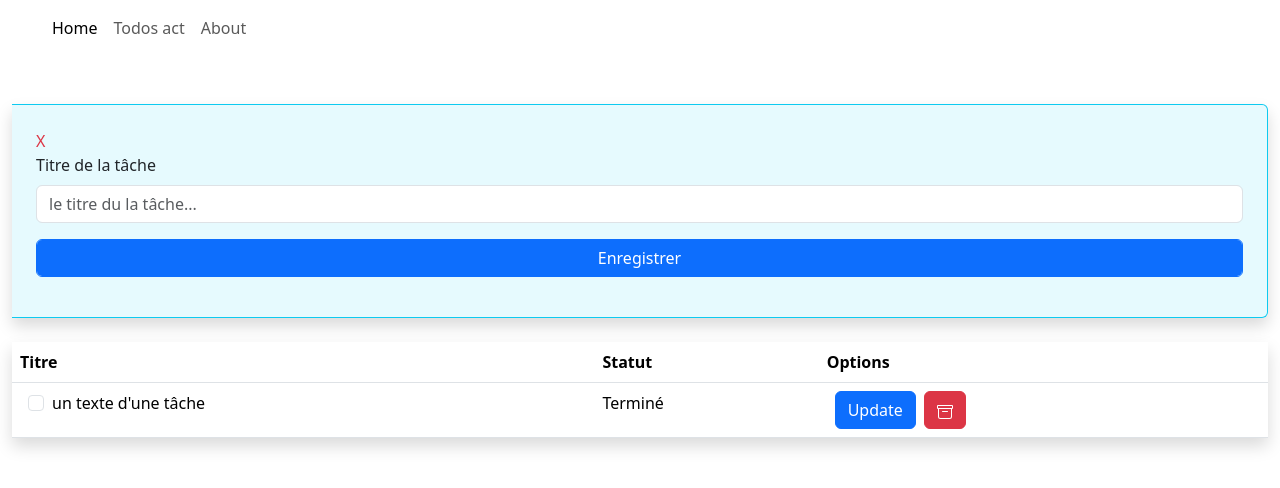
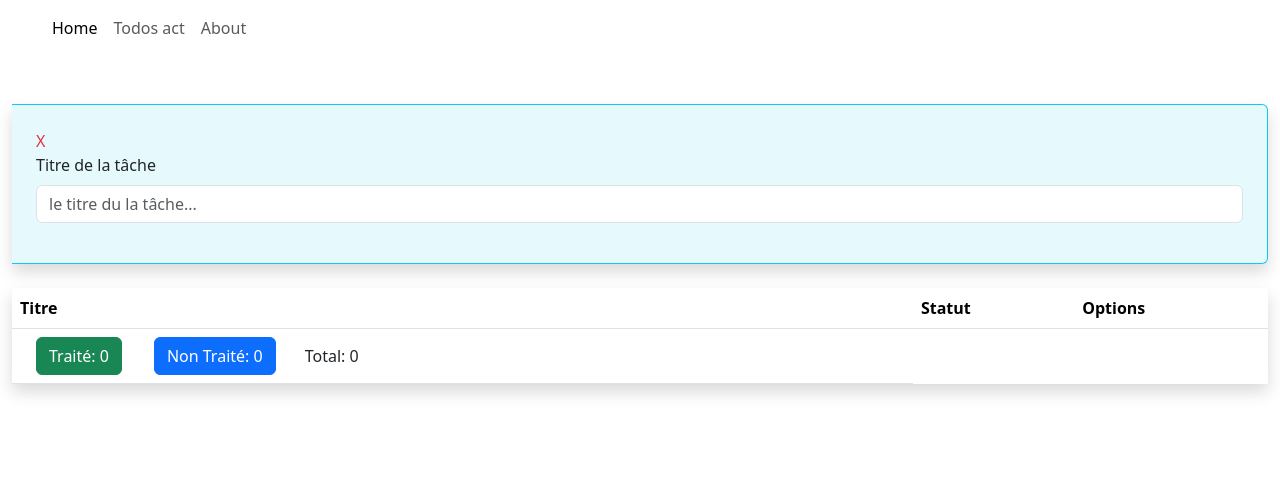
Before and after one commit to bamosguinley/todoApp-angular, an Angular app: page / in a window 1280 px wide. Shown: the top 488 px of the page. Built offline with nearby package versions, Linux system fonts and the light colour scheme.

Commit message:
add filter todos

```diff
--- a/src/app/interfaces/crud.ts
+++ b/src/app/interfaces/crud.ts
@@ -3,6 +3,6 @@ import { Todo } from "./todo";
 export interface Crud {
   onCreate(todoText: string): void;
   getTodos(): Todo[];
-  updateTodo(todo: Todo): Todo;
+  updateTodo(todo: Todo): void;
   deleteTodo(todoId: number): void;
 }
--- a/src/app/interfaces/todo.ts
+++ b/src/app/interfaces/todo.ts
@@ -1,5 +1,6 @@
 export interface Todo {
     id: number,
     text: string,
-    isDone:boolean
+    isDone: boolean,
+    isEditable:boolean
 }
--- a/src/app/services/todo-crud.service.ts
+++ b/src/app/services/todo-crud.service.ts
@@ -3,26 +3,37 @@ import { Crud } from '../interfaces/crud';
 import { Todo } from '../interfaces/todo';
 
 @Injectable({
-  providedIn: 'root'
+  providedIn: 'root',
 })
 export class TodoCrudService implements Crud {
   id: number = 0;
-  todos: Todo[] = [
-   {id:1,text:"un texte d'une tâche",isDone:false}
- ]
-  constructor() { }
-  onCreate(todoText:string): void {
-    if (this.todos.length>0) {
-      this.todos.push({ id: this.id++, text: todoText, isDone: false });
+  nombre: number = 0;
+  doneNomber: number = 0;
+  unDoneNumber: number = 0;
+  todos: Todo[] = [];
+  constructor() {}
+  onCreate(todoText: string): void {
+    if (todoText.trim() !== '') {
+      this.todos.push({
+        id: this.id++,
+        text: todoText,
+        isDone: false,
+        isEditable: false,
+
+      });
     }
+    this.nombre = this.todos.length;
   }
   getTodos(): Todo[] {
     return this.todos;
   }
-  updateTodo(todo: Todo): Todo {
-    return todo;
+  updateTodo(todo: Todo): void {
+    todo.isEditable = !todo.isEditable;
   }
   deleteTodo(todoId: number): void {
-
+    this.todos = this.todos.filter((t: Todo) => {
+      return t.id !== todoId;
+    });
+    // this.todos.splice(todoId, 1);
   }
 }
--- a/src/app/todo-form/todo-form.component.html
+++ b/src/app/todo-form/todo-form.component.html
@@ -15,6 +15,7 @@
       <input
         type="submit"
         class="form-control btn btn-primary mb-3"
+        *ngIf="todoText.status=='VALID'"
         value="Enregistrer"
       />
     </div>
--- a/src/app/todo-form/todo-form.component.ts
+++ b/src/app/todo-form/todo-form.component.ts
@@ -15,7 +15,7 @@ export class TodoFormComponent {
 
   onCreate() {
     this.crudService.onCreate(this.todoText.value || "");
-    console.log(this.todoText.value);
-
+    // console.log(this.todoText.value);
+    this.todoText.setValue('');
   }
 }
--- a/src/app/todo-list/todo-list.component.css
+++ b/src/app/todo-list/todo-list.component.css
@@ -0,0 +1,4 @@
+.done{
+    text-decoration: line-through;
+    color: red;
+}
--- a/src/app/todo-list/todo-list.component.html
+++ b/src/app/todo-list/todo-list.component.html
@@ -9,12 +9,32 @@
   <tbody>
     <tr *ngFor="let todo of todos">
       <td>
-        <input class="form-check-input mx-2"  type="checkbox" /><span>{{todo.text}}</span>
+        <input
+          class="form-check-input mx-2"
+          [(ngModel)]="todo.isDone"
+          type="checkbox"
+        /><span
+          *ngIf="!todo.isEditable"
+          [ngClass]="todo.isDone ? 'done' : ''"
+          >{{ todo.text }}</span
+        >
+        <input
+          type="text"
+          class=""
+          [(ngModel)]="todo.text"
+          *ngIf="todo.isEditable"
+          (keydown.enter)="updateTodo(todo)"
+        />
       </td>
-      <td>Terminé</td>
+      <td>{{ todo.isDone ? "Términé" : "En cours" }}</td>
       <td>
-        <button  class="btn btn-primary mx-2">Update</button
-        ><button class="btn btn-danger">
+        <button
+          class="btn btn-primary mx-2"
+          *ngIf="!todo.isDone || todo.isEditable"
+          (click)="updateTodo(todo)"
+        >
+          Update</button
+        ><button class="btn btn-danger" (click)="deleteTodo(todo)">
           <svg
             xmlns="http://www.w3.org/2000/svg"
             width="16"
@@ -31,4 +51,13 @@
       </td>
     </tr>
   </tbody>
+  <tfoot>
+    <tr>
+        <td>
+            <button class="btn btn-success mx-3" (click)="showDone()">Traité{{ ': '+ doneNomber}}</button>
+            <button class="btn btn-primary mx-3" (click)="showNotDone() ">Non Traité{{': '+unDoneNumber}}</button>
+            <button class="btn" (click)=" showAll()">Total{{': '+nombre}} </button>
+        </td>
+    </tr>
+  </tfoot>
 </table>
--- a/src/app/todo-list/todo-list.component.ts
+++ b/src/app/todo-list/todo-list.component.ts
@@ -1,6 +1,7 @@
 import { Component } from '@angular/core';
 import { TodoCrudService } from '../services/todo-crud.service';
 import { Todo } from '../interfaces/todo';
+import { of } from 'rxjs';
 
 @Component({
   selector: 'app-todo-list',
@@ -8,9 +9,32 @@ import { Todo } from '../interfaces/todo';
   styleUrl: './todo-list.component.css',
 })
 export class TodoListComponent {
-  todos!: Todo[];
-  constructor(private crudService: TodoCrudService) {}
+  todos: Todo[] = [];
+  nombre: number = 0;
+  doneNomber: number = 0;
+  unDoneNumber: number = 0;
+  constructor(private crudService: TodoCrudService) { }
   ngOnInit() {
     this.todos = this.crudService.getTodos();
+    this.nombre = this.crudService.nombre;
+  }
+  deleteTodo(todo: Todo) {
+    this.crudService.deleteTodo(todo.id)
+    this.todos = this.crudService.getTodos();
+  }
+  updateTodo(todo:Todo) {
+    this.crudService.updateTodo(todo);
+  }
+  showDone() {
+    this.todos = this.crudService.getTodos().filter((t) => t.isDone === true)
+    this.doneNomber = this.todos.length;
+  }
+  showNotDone() {
+    this.todos = this.crudService.getTodos().filter((t) => t.isDone !== true);
+    this.unDoneNumber = this.todos.length;
+  }
+  showAll() {
+    this.todos = this.crudService.getTodos();
+    this.nombre = this.todos.length;
   }
 }
```
